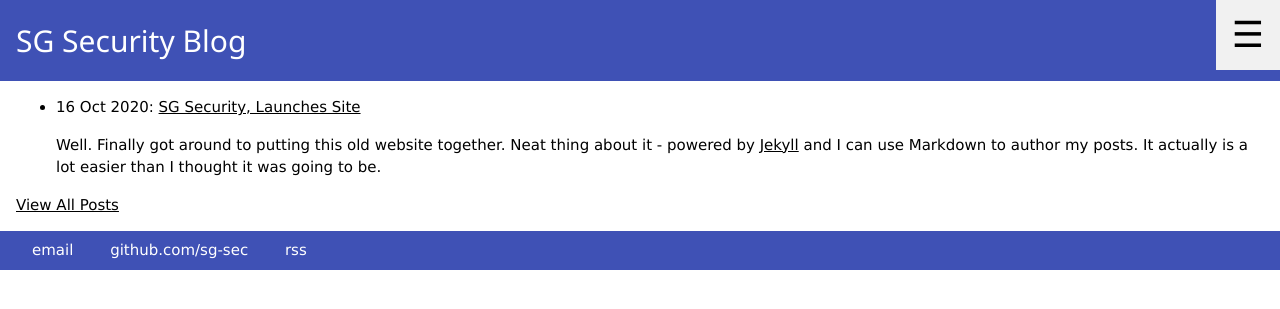
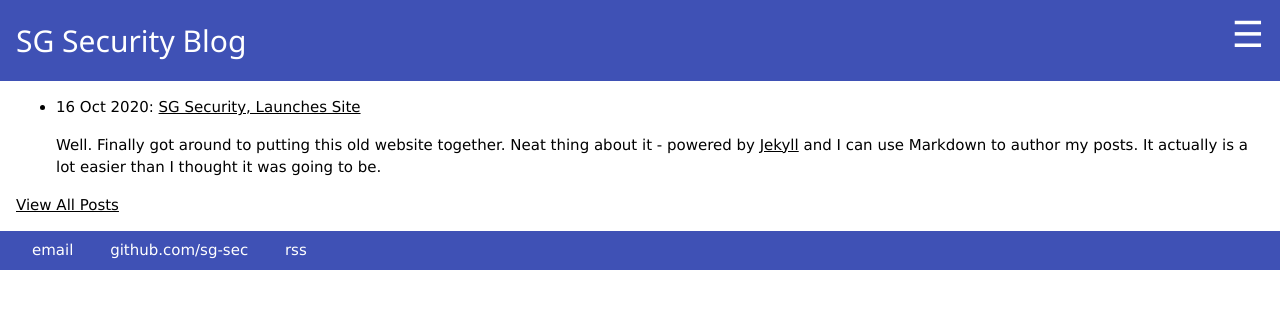
Before and after one commit to sg-sec/sg-sec.github.io, a Jekyll site: the page built from index.html, in a window 1280 px wide. Shown: the top 309 px of the page. Built offline with Jekyll 4.4.1, drawn with Linux system fonts in a browser that asks for light colours.

Commit message:
Update default.html

```diff
--- a/_layouts/default.html
+++ b/_layouts/default.html
@@ -15,7 +15,7 @@
                         </nav>
 			<header class="w3-bar w3-indigo">
                                 <h2 class="w3-bar-item">SG Security Blog</h2>
-                                <button class="w3-button w3-bar-item w3-light-grey w3-xxlarge w3-right" onclick="w3_open()">&#9776;</button>
+                                <button class="w3-button w3-bar-item w3-indigo w3-xxlarge w3-right" onclick="w3_open()">&#9776;</button>
 			</header>
 
 			<div class="w3-container" >
```
